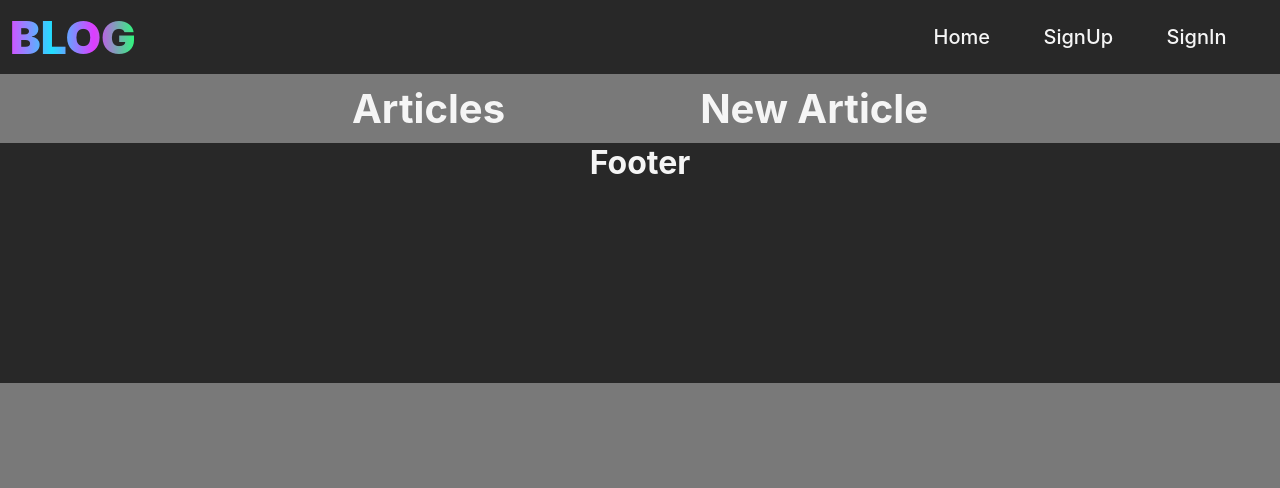
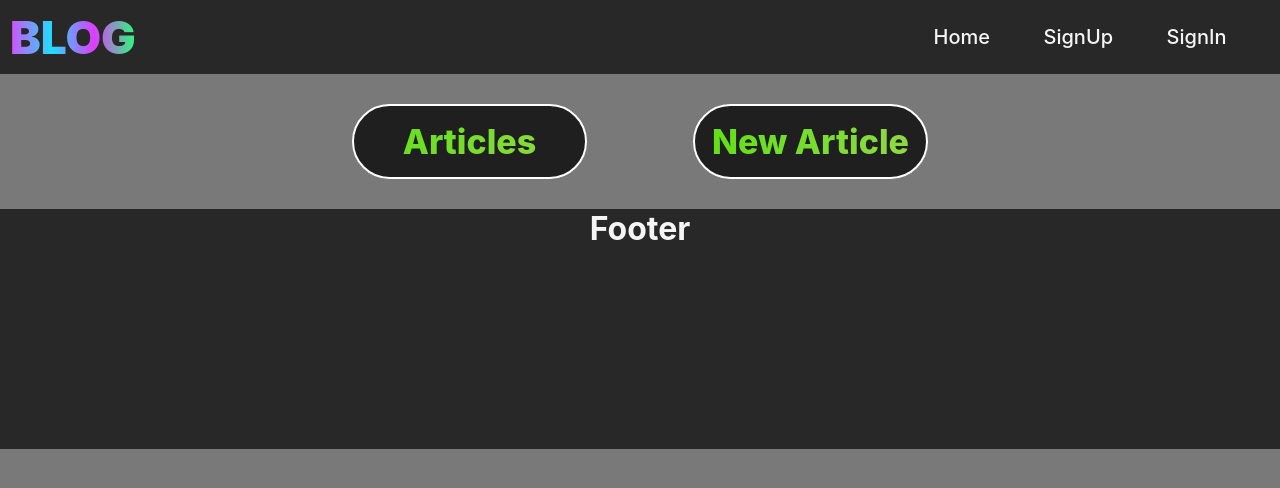
Before and after one commit to PrashanthAgithe/BlogApp, a React (Create React App) app in the folder client/: page /author-profile in a window 1280 px wide. Shown: the top 488 px of the page. Built offline with nearby package versions, Linux system fonts and the light colour scheme.

Commit message:
UI improved

```diff
--- a/client/package.json
+++ b/client/package.json
@@ -15,6 +15,7 @@
     "react-redux": "^9.1.0",
     "react-router-dom": "^6.22.3",
     "react-scripts": "5.0.1",
+    "redux-persist": "^6.0.0",
     "web-vitals": "^2.1.4"
   },
   "scripts": {
--- a/client/src/App.js
+++ b/client/src/App.js
@@ -37,7 +37,7 @@ function App() {
           children:[
             {
               path:'',
-              element:<Articles />
+              element:<Suspense fallback={<Loading />}><Articles /></Suspense>
             },
             {
               path:'article/:articleId',
--- a/client/src/components/AddArticle/AddArticle.js
+++ b/client/src/components/AddArticle/AddArticle.js
@@ -1,6 +1,6 @@
 import React from 'react'
 import './AddArticle.css'
-import { useState } from 'react'
+import { useState,useEffect } from 'react'
 import { useForm } from 'react-hook-form'
 import { useSelector } from 'react-redux'
 import { createAxiosWithToken } from '../../axiosWithToken'
@@ -9,7 +9,7 @@ function AddArticle() {
   let {register,handleSubmit}=useForm()
   let [err, setErr] = useState("");
   let navigate = useNavigate();
-  let {currentUser}=useSelector(state=>state.userAuthoruserAuthorLoginReducer)
+  let {currentUser,islogedin}=useSelector(state=>state.userAuthoruserAuthorLoginReducer)
 
   const postNewArticle = async (article) => {
     article.dateOfCreation = new Date();
@@ -26,9 +26,18 @@ function AddArticle() {
    }else{
     setErr(res.data.message)
     alert("please login to post article");
+    localStorage.removeItem('token');
+    navigate('/signin');
    }
   };
-
+  useEffect(()=>{
+    if(islogedin===true){
+    }else{
+      alert("plz login to post article");
+      localStorage.removeItem('token');
+      navigate('/signin');
+    }
+  },[islogedin])
   return (
     <div className='addarticle'>
       <form onSubmit={handleSubmit(postNewArticle)} >
--- a/client/src/components/ArticlebyId/ArticlebyId.css
+++ b/client/src/components/ArticlebyId/ArticlebyId.css
@@ -12,6 +12,12 @@
   border-radius:12px;
   border: 1.8px solid white;
 }
+.articletitle{
+  background: -webkit-linear-gradient(left,rgb(72, 203, 247),rgb(0, 255, 221));
+  -webkit-background-clip: text;
+  -webkit-text-fill-color: transparent;
+}
+
 .articletimings{
   color:white;
   display: flex;
@@ -48,7 +54,6 @@
 .edit{
   background-color: orange;
   padding-left:8px;
-
 }
 .delete{
   background-color: red;
--- a/client/src/components/ArticlebyId/ArticlebyId.js
+++ b/client/src/components/ArticlebyId/ArticlebyId.js
@@ -43,7 +43,8 @@ function ArticlebyId() {
   }
   useEffect(()=>{
     if(islogedin===false){
-      alert("plz login to view articles");
+      alert("plz login to view article");
+      localStorage.removeItem('token');
       navigate('/signin');
     }
   },[islogedin])
@@ -65,7 +66,7 @@ function ArticlebyId() {
             <button className='edit btn' onClick={()=>edit(true)}><FaEdit /></button>
             { state.status==true?
               <button className='delete btn' onClick={()=>deleteOrRestoreArticle()}><MdDelete /></button>:
-              <button onClick={()=>deleteOrRestoreArticle()}><MdRestore /></button>
+              <button className='btn' onClick={()=>deleteOrRestoreArticle()}><MdRestore /></button>
             }
           </div>
         }
--- a/client/src/components/Articles/Articles.js
+++ b/client/src/components/Articles/Articles.js
@@ -2,9 +2,11 @@ import React, { useEffect } from 'react'
 import './Articles.css'
 import axios from 'axios'
 import { useState } from 'react'
-import { useSelector } from 'react-redux'
+import { useSelector,useDispatch } from 'react-redux'
 import { useNavigate } from 'react-router-dom'
+import { resetState } from '../../redux/slices/userAuthorSlice'
 function Articles() {
+  let dispatch=useDispatch();
   let [articlesList,setarticles]=useState([])
   let {islogedin,currentUser}=useSelector(state=>state.userAuthoruserAuthorLoginReducer)
   async function getarticlesofauthor(){
@@ -21,7 +23,13 @@ function Articles() {
       headers:{Authorization:`Bearer ${token}`}
     })
     let res=await axiosWithToken.get(`http://localhost:4000/user-api/articles`)
-    setarticles(res.data.payload);
+    console.log(res);
+    if(res.data.payload==='jwt expired'){
+      localStorage.removeItem('token');
+      dispatch(resetState())
+    }else {
+      setarticles(res.data.payload);
+    }
   }
   useEffect(()=>{
     if(islogedin===true){
@@ -32,6 +40,7 @@ function Articles() {
       }
     }else{
       alert("plz login to view articles");
+      localStorage.removeItem('token');
       navigate('/signin');
     }
   },[islogedin])
--- a/client/src/components/AuthorsProfile/AuthorsProfile.css
+++ b/client/src/components/AuthorsProfile/AuthorsProfile.css
@@ -12,6 +12,22 @@
   justify-content: space-between;
   align-items: center;
   width:90%;
+}
+.articleheading{
+  font-size: 34px;
+  font-weight: 800;
+  background: -webkit-linear-gradient(left,rgba(102, 237, 24, 0.938),rgba(154, 236, 72, 0.911));
+  -webkit-background-clip: text;
+  -webkit-text-fill-color: transparent;
+  margin:7px;
+}
+.articleheadingdiv{
+  background-color: rgb(31, 31, 31);
+  width:235px;
+  border-radius: 50px;
+  border: 2px solid white;
+  margin:20px auto;
+  padding:8px;
 }
 @media screen and (max-width:1060px){
   .authorsnav{
@@ -29,3 +45,11 @@
     justify-content: space-evenly;
   }
 }
+@media screen and (max-width:530px){
+  .articleheading{
+    font-size: 4.4vw;
+  }
+  .articleheadingdiv{
+    width:37vw;
+  }
+}
--- a/client/src/index.js
+++ b/client/src/index.js
@@ -3,12 +3,17 @@ import ReactDOM from 'react-dom/client';
 import './index.css';
 import App from './App';
 import reportWebVitals from './reportWebVitals';
-import {store} from './redux/store';
+import {store,persistor} from './redux/store';
+import { PersistGate } from 'redux-persist/integration/react';
 import { Provider } from 'react-redux';
 const root = ReactDOM.createRoot(document.getElementById('root'));
 root.render(
   <React.StrictMode>
-    <Provider store={store}><App /></Provider>
+    <Provider store={store}>
+      <PersistGate persistor={persistor}>
+        <App />
+      </PersistGate>
+    </Provider>
   </React.StrictMode>
 );
 
--- a/client/src/redux/store.js
+++ b/client/src/redux/store.js
@@ -1,9 +1,16 @@
 //creating redux store
 import {configureStore} from '@reduxjs/toolkit';
+import {persistStore,persistReducer} from 'redux-persist'
+import storage from 'redux-persist/lib/storage';
 import userAuthorReducer from './slices/userAuthorSlice';
-
+const persistconfig={
+    key:'user-state',
+    storage
+}
+const persisteduserAuthorReducer=persistReducer(persistconfig,userAuthorReducer)
 export const store=configureStore({
     reducer:{
-        userAuthoruserAuthorLoginReducer:userAuthorReducer
+        userAuthoruserAuthorLoginReducer:persisteduserAuthorReducer
     }
 })
+export const persistor=persistStore(store);
```
Also changed, not shown: 1 other file (tests, documents, lock files or other folders).
